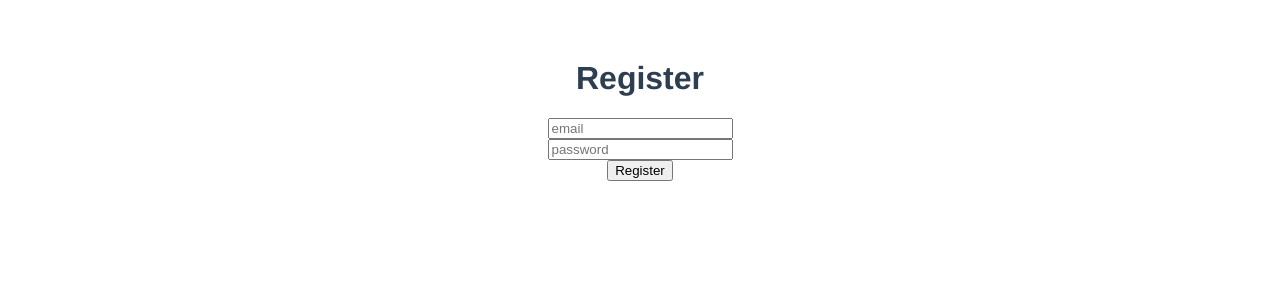
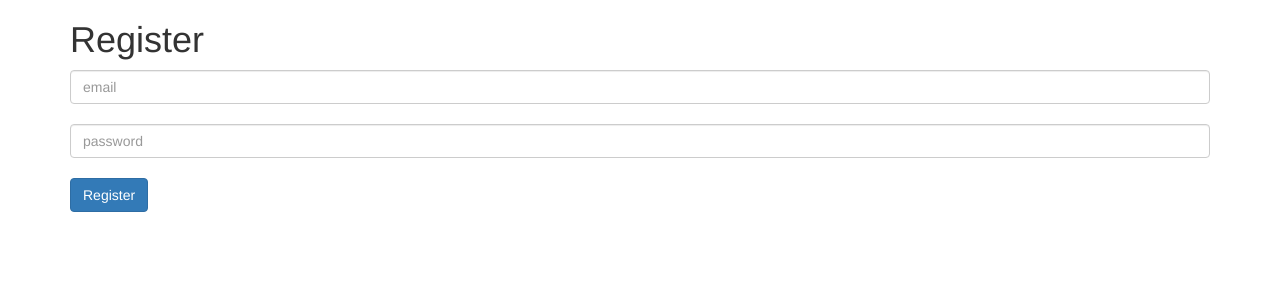
Before and after one commit to warnoleto/marmitamanager, a Vue app in the folder client/: page /#/register in a window 1280 px wide. Shown: the top 300 px of the page. Built offline with nearby package versions, Linux system fonts and the light colour scheme.

Commit message:
adding bootstrap and vue-strap

```diff
--- a/client/package.json
+++ b/client/package.json
@@ -15,8 +15,10 @@
   },
   "dependencies": {
     "axios": "^0.17.1",
+    "bootstrap": "^3.3.7",
     "vue": "^2.5.2",
-    "vue-router": "^3.0.1"
+    "vue-router": "^3.0.1",
+    "vue-strap": "^1.1.40"
   },
   "devDependencies": {
     "autoprefixer": "^7.1.2",
--- a/client/src/App.vue
+++ b/client/src/App.vue
@@ -1,5 +1,5 @@
 <template>
-  <div id="app">
+  <div id="app" class="container">
     <router-view/>
   </div>
 </template>
@@ -11,12 +11,5 @@ export default {
 </script>
 
 <style>
-#app {
-  font-family: 'Avenir', Helvetica, Arial, sans-serif;
-  -webkit-font-smoothing: antialiased;
-  -moz-osx-font-smoothing: grayscale;
-  text-align: center;
-  color: #2c3e50;
-  margin-top: 60px;
-}
+
 </style>
--- a/client/src/components/Register.vue
+++ b/client/src/components/Register.vue
@@ -1,11 +1,13 @@
 <template>
   <div>
+    <form class="md-6">
     <h1>Register</h1>
-    <input type="email" name="email" id="email" v-model="email" placeholder="email">
+    <input type="email" name="email" class="form-control" v-model="email" placeholder="email">
     <br>
-    <input type="password" name="password" id="password" v-model="password" placeholder="password">
+    <input type="password" name="password" class="form-control" v-model="password" placeholder="password">
     <br>
-    <button @click="register" type="submit">Register</button>
+    <button @click="register" type="submit" class="btn btn-primary">Register</button>
+    </form>
   </div>
 </template>
 
--- a/client/src/main.js
+++ b/client/src/main.js
@@ -3,6 +3,9 @@
 import Vue from 'vue'
 import App from './App'
 import router from './router'
+// eslint-disable-next-line
+import vueStrap from 'vue-strap'
+import 'bootstrap/dist/css/bootstrap.css'
 
 Vue.config.productionTip = false
 
```
Also changed, not shown: 1 other file (tests, documents, lock files or other folders).
